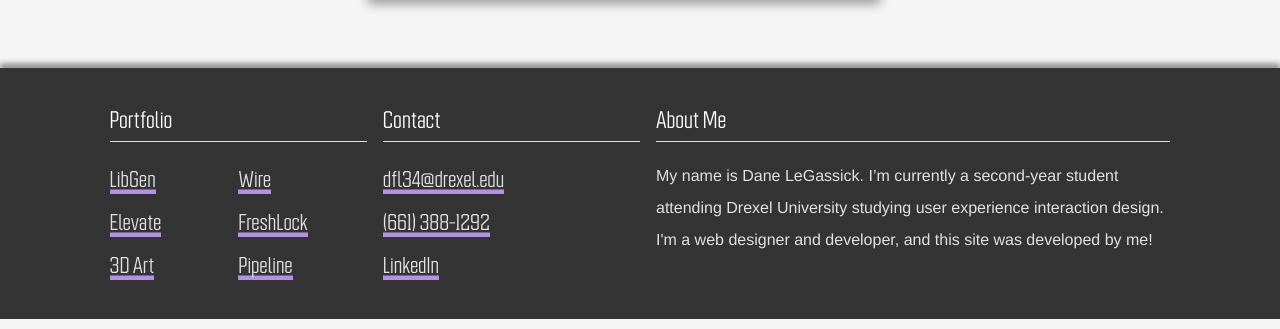
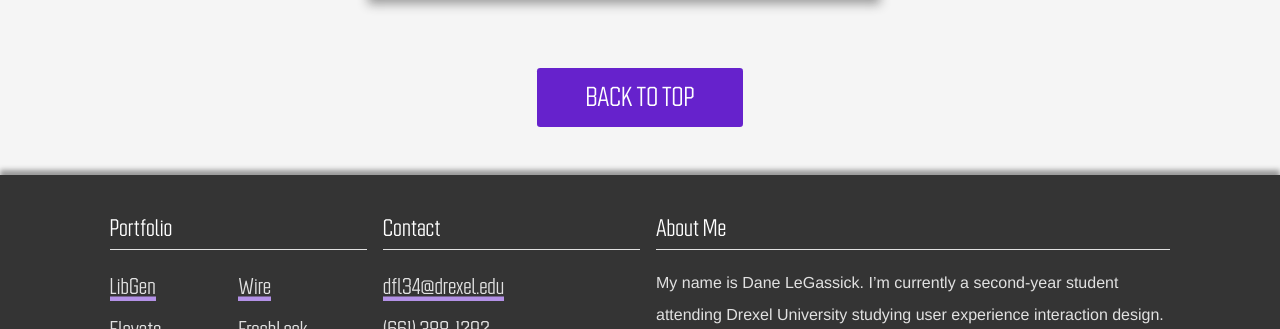
Before and after one commit to danelegassick/idm221-dfl34, a PHP site: page /project-docs/wire.html in a window 1280 px wide. Shown: the part 6171-6500 px from the top of the page. Run offline with PHP 8.4, Linux system fonts and the light colour scheme.

Commit message:
Back to top
back to top added to project pages for improved navigation + css to back the buttons and divs

```diff
--- a/css/master.css
+++ b/css/master.css
@@ -1055,6 +1055,32 @@ input[type=submit]:hover {
     grid-template-columns: 1fr;
 }
 
+.back-to-top {
+    text-transform: uppercase;
+    width: fit-content;
+    margin: 0rem auto 3rem;
+}
+
+.button-top  {
+    font-family: 'Redwing';
+    background-color: #6622CC; /* purple */
+    border: none;
+    color: white;
+    padding: 1rem 3rem;
+    text-align: center;
+    text-decoration: none;
+    display: inline-block;
+    font-size: 1.5rem;
+    border-radius: .2rem;
+    transition: background-color 220ms ease, color 220ms ease, text-decoration 220ms ease;
+}
+
+.button-top:hover {
+    background-color: #B391E6;
+    color: #ffffff;
+    text-decoration: underline;
+}
+
 @media only screen and (min-width: 1000px) {
 
     .intro {
--- a/project-docs/wire.html
+++ b/project-docs/wire.html
@@ -14,6 +14,8 @@
 <!--individual project pages are "templated" for unity and simplicity designed to look very similar like a blog page almost-->
 
 <body>
+
+    <a name="top"></a>
 
     <main class="individual-page">
 
@@ -200,6 +202,11 @@
 
             <img class="project-img" src="../graphics/wire/mobile_menu.gif" alt="mobile_menu">
 
+        </div>
+
+        <div class="back-to-top">
+
+            <a class="button-top" href="#top">Back to top</a>
 
         </div>
 
```
Also changed, not shown: project-docs/3Dart.html (+8 -0 lines), project-docs/elevate.html (+8 -0 lines), project-docs/freshlock.html (+8 -0 lines), project-docs/libgen.html (+5 -2 lines), project-docs/pipeline.html (+8 -0 lines).
